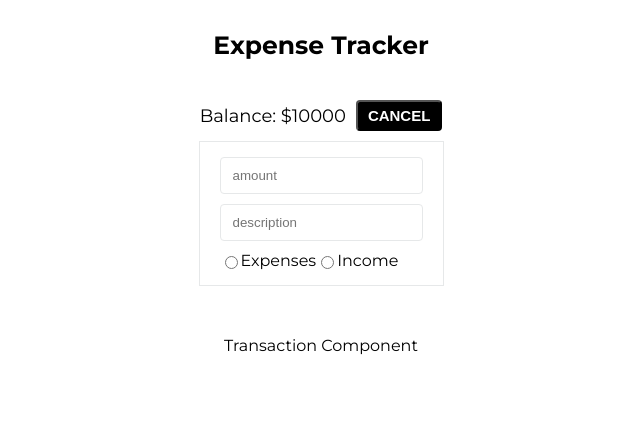
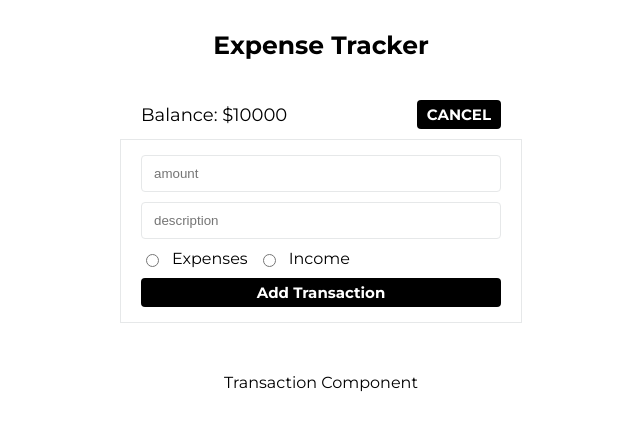
Before and after one commit to himaniEngr/ExpenseTracker, a React (Create React App) app: page / in a window 1280 px wide. Shown: the top 428 px of the page, without its empty margins (319-959 px from the left). Built offline with nearby package versions, Linux system fonts and the light colour scheme.

Commit message:
added toggle between add and cancel buttons

```diff
--- a/src/modules/home/OverviewComponent.js
+++ b/src/modules/home/OverviewComponent.js
@@ -15,12 +15,14 @@ const BalanceBox = styled.div`
   justify-content: space-between;
   align-items: center;
   gap: 10px;
+  width: 100%;
 `;
-const AddTransaction = styled.button`
+const AddTransaction = styled.div`
   background: black;
   color: white;
   padding: 5px 10px;
   border-radius: 4px;
+  text-align: center;
   cursor: pointer;
   font-weight: bold;
   font-size: 15px;
@@ -30,6 +32,7 @@ const AddTransactionContainer = styled.div`
   flex-direction: column;
   border: 1px solid #e6e8e9;
   gap: 10px;
+  width: 100%;
   padding: 15px 20px;
   margin: 10px 20px;
   & input {
@@ -44,6 +47,7 @@ const RadioBox = styled.div`
   flex-direction: row;
   width: 100%;
   align-items: center;
+  gap: 10px;
 `;
 
 const AddTransactionView = () => {
@@ -57,6 +61,7 @@ const AddTransactionView = () => {
         <input type="radio" id="income" name="type" value="INCOME" />
         <label htmlFor="income">Income</label>
       </RadioBox>
+      <AddTransaction>Add Transaction</AddTransaction>
     </AddTransactionContainer>
   );
 };
@@ -66,7 +71,13 @@ const OverviewComponent = (props) => {
     <Container>
       <BalanceBox>
         Balance: $10000
-        <AddTransaction>{isAddTxnVisible ? "CANCEL" : "ADD"}</AddTransaction>
+        <AddTransaction
+          onClick={() => {
+            toggleAddTxn(!isAddTxnVisible);
+          }}
+        >
+          {isAddTxnVisible ? "CANCEL" : "ADD"}
+        </AddTransaction>
       </BalanceBox>
       {isAddTxnVisible && <AddTransactionView />}
     </Container>
--- a/src/modules/home/index.js
+++ b/src/modules/home/index.js
@@ -8,6 +8,7 @@ const Container = styled.div`
   align-items: center;
   font-family: montserrat;
   margin: 30px 0 10px;
+  width: 360px;
 `;
 const HomeComponent = (props) => {
   return (
```
